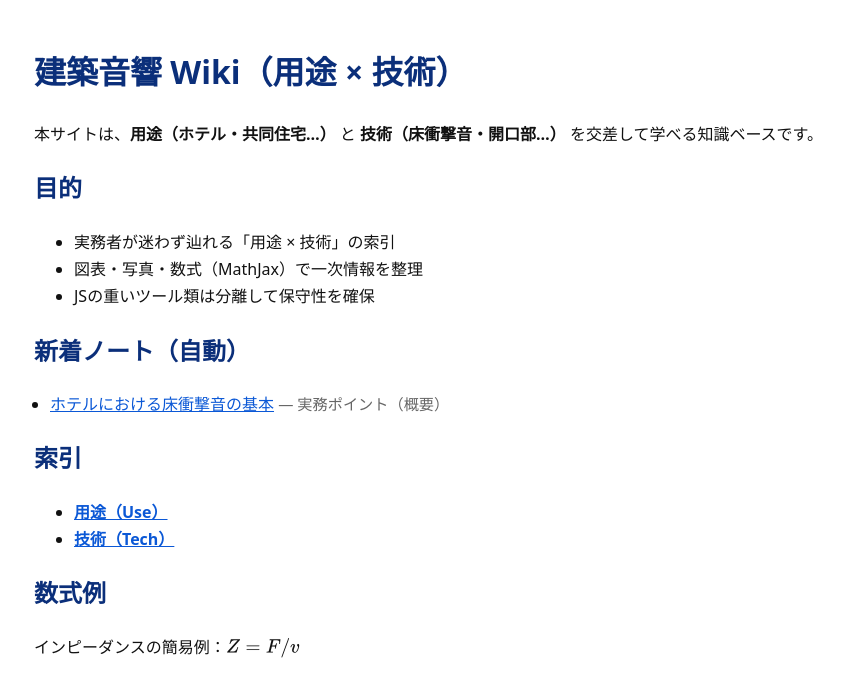
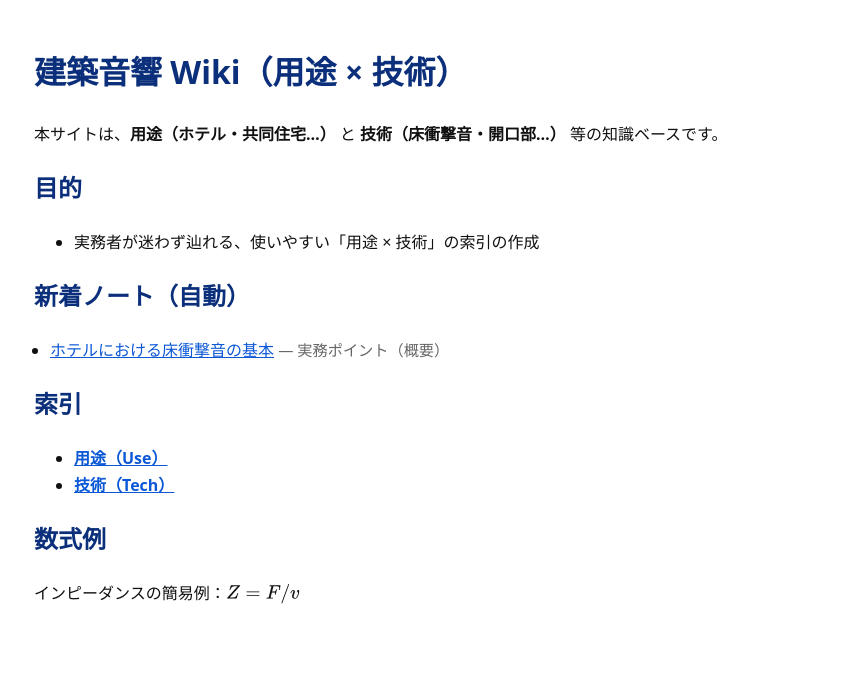
Before and after one commit to ssmhrkw/ssmhrkw-github.io_baw, a Jekyll site: the page built from index.md, in a window 1280 px wide. Shown: the top 697 px of the page, without its empty margins (106-950 px from the left). Built offline with Jekyll 4.4.1, drawn with Linux system fonts in a browser that asks for light colours.

Commit message:
Update index.md

```diff
--- a/index.md
+++ b/index.md
@@ -5,12 +5,10 @@ title: BAwiki — 建築音響 Knowledge Base
 
 # 建築音響 Wiki（用途 × 技術）
 
-本サイトは、**用途（ホテル・共同住宅…）** と **技術（床衝撃音・開口部…）** を交差して学べる知識ベースです。
+本サイトは、**用途（ホテル・共同住宅…）** と **技術（床衝撃音・開口部…）** 等の知識ベースです。
 
 ## 目的
-- 実務者が迷わず辿れる「用途 × 技術」の索引
-- 図表・写真・数式（MathJax）で一次情報を整理
-- JSの重いツール類は分離して保守性を確保
+- 実務者が迷わず辿れる、使いやすい「用途 × 技術」の索引の作成
 
 ## 新着ノート（自動）
 {% assign notes = site.notes | default: "" | split: "" %}
```
